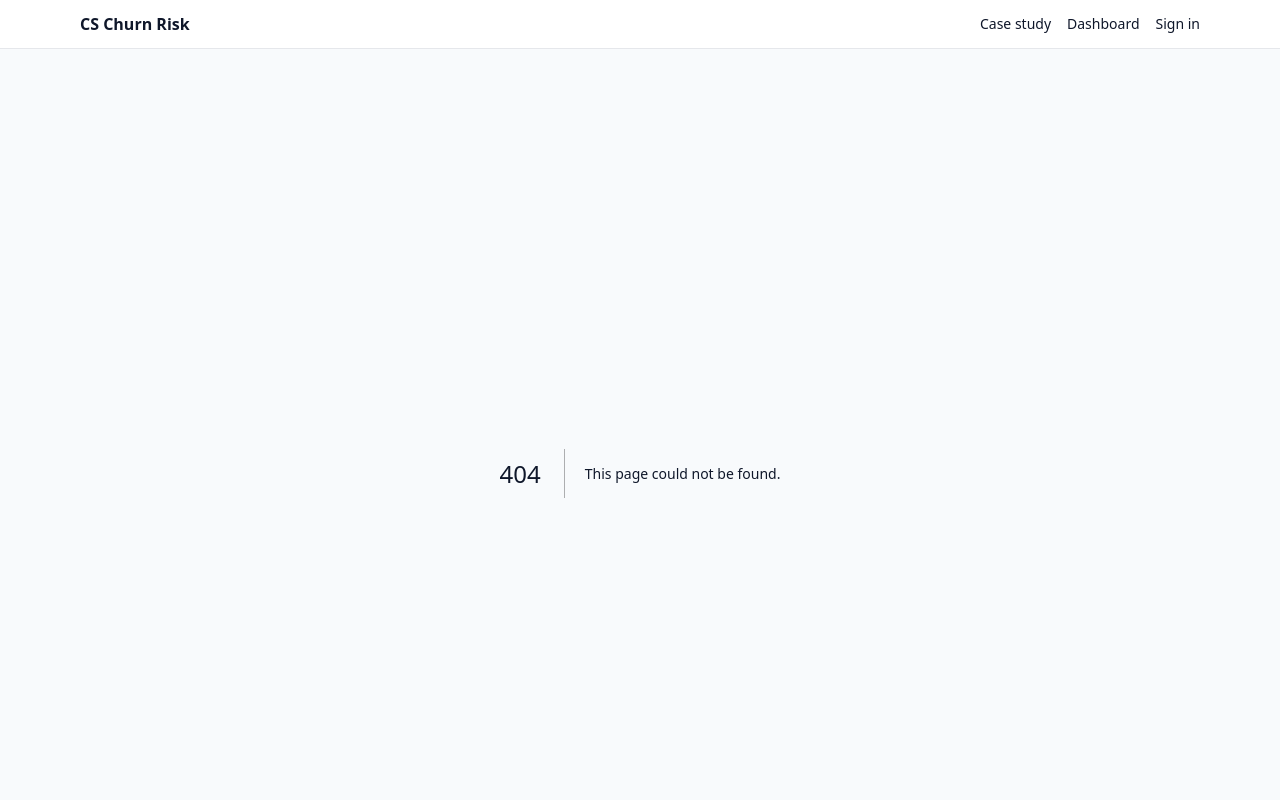
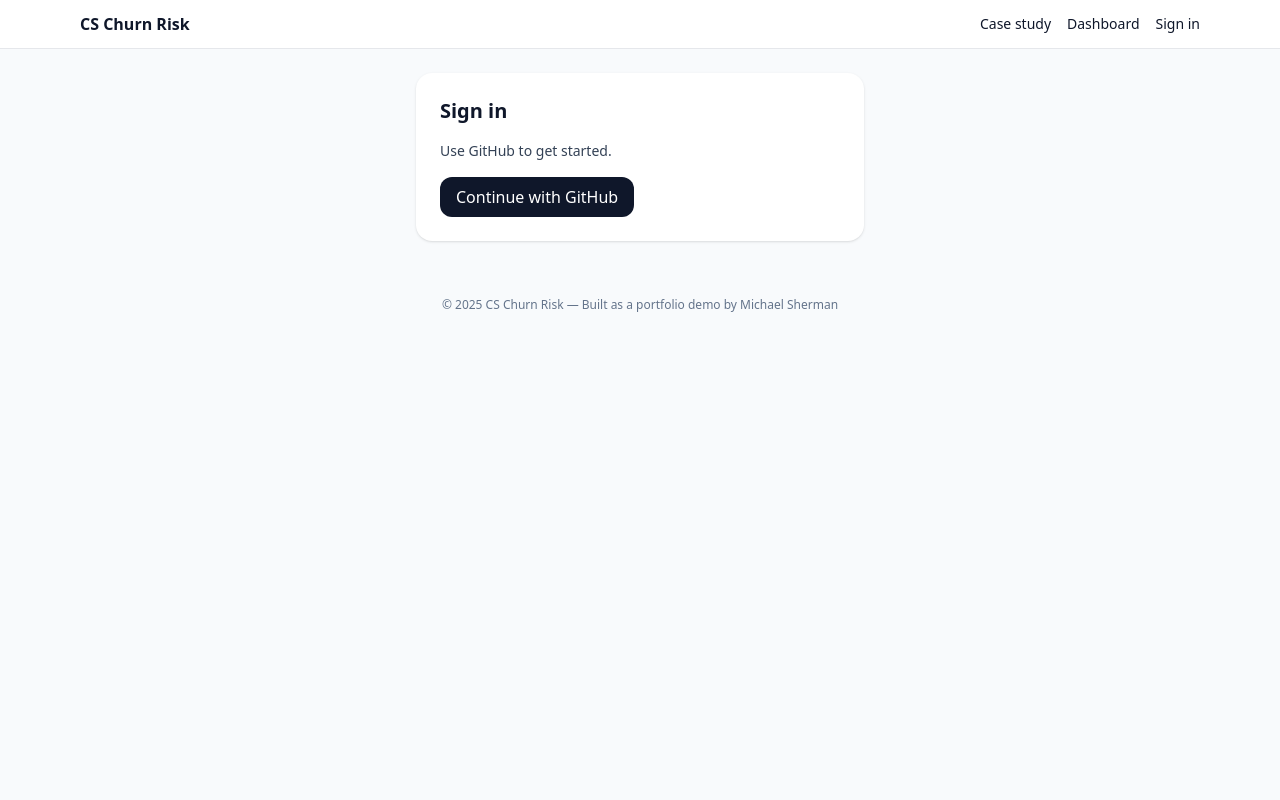
Before and after one commit to shermanium/cs-churn-risk, a Next.js app: page /auth in a window 1280 px wide. Before the commit this address had no page. Shown: the top 800 px of the page. Built offline with nearby package versions, Linux system fonts and the light colour scheme; no server answers.

Commit message:
Create page.tsx

```diff
--- /dev/null
+++ b/src/app/auth/page.tsx
@@ -0,0 +1,30 @@
+"use client";
+import { createClient } from "@supabase/supabase-js";
+import { useState } from "react";
+
+const supabase = createClient(
+  process.env.NEXT_PUBLIC_SUPABASE_URL!,
+  process.env.NEXT_PUBLIC_SUPABASE_ANON_KEY!
+);
+
+export default function AuthPage() {
+  const [pending, setPending] = useState(false);
+  const signInWithGitHub = async () => {
+    setPending(true);
+    await supabase.auth.signInWithOAuth({
+      provider: "github",
+      options: { redirectTo: `${window.location.origin}/auth/callback` },
+    });
+    setPending(false);
+  };
+  return (
+    <div className="max-w-md mx-auto bg-white rounded-2xl shadow p-6 space-y-4">
+      <h1 className="text-xl font-semibold">Sign in</h1>
+      <p className="text-slate-700 text-sm">Use GitHub to get started.</p>
+      <button onClick={signInWithGitHub} disabled={pending}
+        className="px-4 py-2 rounded-xl bg-slate-900 text-white disabled:opacity-50">
+        {pending ? "Redirecting…" : "Continue with GitHub"}
+      </button>
+    </div>
+  );
+}
```
